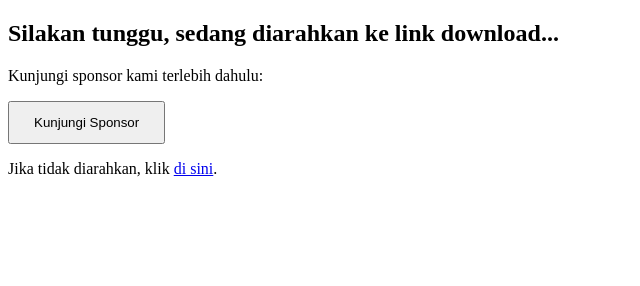
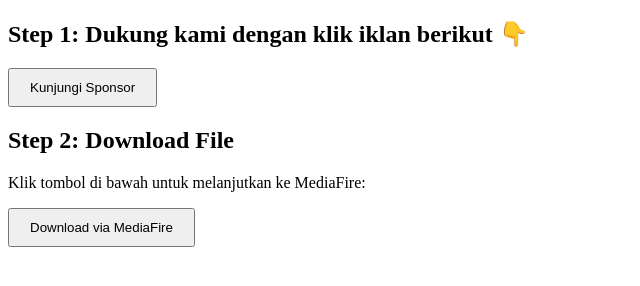
Before and after one commit to CUTSCEN/komik, a plain HTML site: page index.html in a window 1280 px wide. Shown: the whole page, without its empty margins (0-640 px from the left). Drawn offline with Linux system fonts and the light colour scheme.

Commit message:
Update index.html

```diff
--- a/index.html
+++ b/index.html
@@ -1,16 +1,18 @@
 <!DOCTYPE html>
 <html>
 <head>
-  <meta http-equiv="refresh" content="6; url=https://www.mediafire.com/file/zupplqu7hfe1ej1/kepergok_selingkuh.zip/file" />
-  <title>Mengalihkan ke download...</title>
+  <title>Download File</title>
 </head>
 <body>
-  <h2>Silakan tunggu, sedang diarahkan ke link download...</h2>
-  <p>Kunjungi sponsor kami terlebih dahulu:</p>
+  <h2>Step 1: Dukung kami dengan klik iklan berikut 👇</h2>
   <a href="https://www.profitableratecpm.com/m0vaus2n?key=1b56bd2f9fe7fe3391d9df2289235f15" target="_blank">
-    <button style="padding: 12px 24px;">Kunjungi Sponsor</button>
+    <button style="padding: 10px 20px;">Kunjungi Sponsor</button>
   </a>
 
-  <p>Jika tidak diarahkan, klik <a href="https://www.mediafire.com/file/zupplqu7hfe1ej1/kepergok_selingkuh.zip/file">di sini</a>.</p>
+  <h2>Step 2: Download File</h2>
+  <p>Klik tombol di bawah untuk melanjutkan ke MediaFire:</p>
+  <a href="https://www.mediafire.com/file/zupplqu7hfe1ej1/kepergok_selingkuh.zip/file" target="_blank">
+    <button style="padding: 10px 20px;">Download via MediaFire</button>
+  </a>
 </body>
 </html>
```
